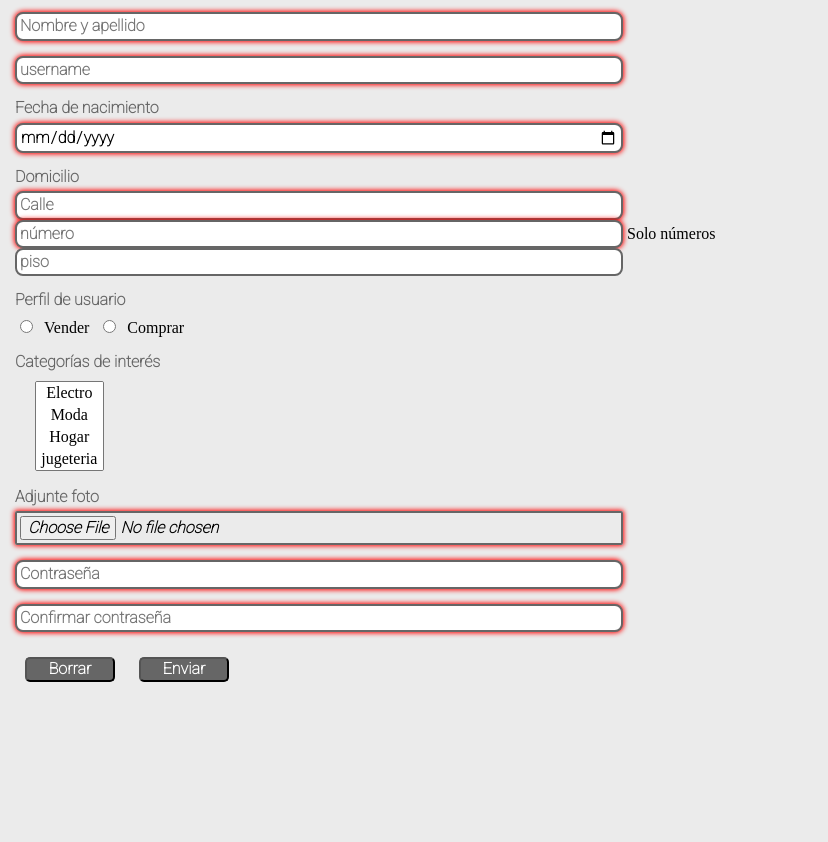
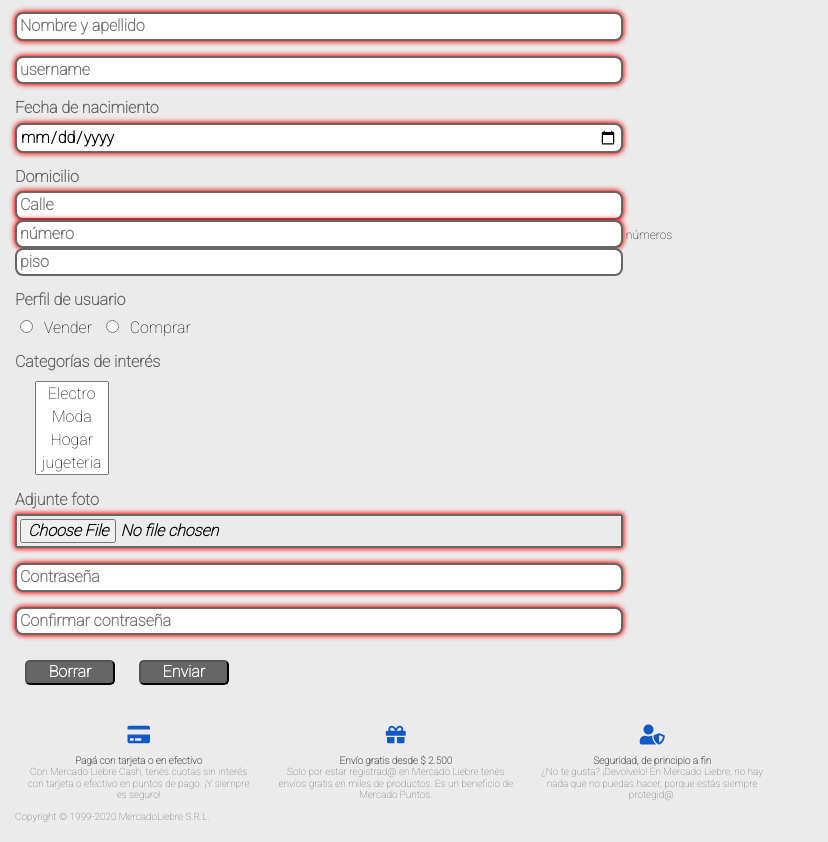
Before and after one commit to horaciogs/integrador01_Mercado_Liebre, a website: page views/register.html in a window 1280 px wide. Shown: the part 114-956 px from the top of the page, without its empty margins (0-828 px from the left). Before the commit the page ends 826 px from the top, so only its background shows below. Drawn offline with Linux system fonts and the light colour scheme; files that its build step writes are made by us from their sources.

Commit message:
encabezados y footer para login y register

```diff
--- a/public/css/styles-register-and-login.css
+++ b/public/css/styles-register-and-login.css
@@ -7,12 +7,17 @@ body {
     background-color: #ebebeb;
     margin: 20px 15px;
     max-width: 760px;
+
 }
 
 .body-header-loginAndReg {
     background-color: #EAC926;
     margin: 0px;
     padding: 15px
+}
+
+span {
+    font-size: 12px;
 }
 
 .header-logo-loginAndReg {
@@ -96,3 +101,11 @@ input:invalid {
 .form-button:hover {
     background-color: #0022aa;
 }
+
+.footer-login {
+    margin-top: 40px;
+}
+
+.footer-register {
+    margin-top: 20px;
+}
--- a/views/register.html
+++ b/views/register.html
@@ -10,8 +10,8 @@
     <link rel="preconnect" href="https://fonts.gstatic.com" crossorigin>
     <link href="https://fonts.googleapis.com/css2?family=Poppins:wght@200&family=Roboto:wght@100&display=swap" rel="stylesheet">
     <link href="./css/normalize.css" rel="stylesheet"/>
+    <link href="./css/styles.css" rel="stylesheet"/>
     <link href="./css/styles-register-and-login.css" rel="stylesheet"/>
-    <title>Mercado Liebre</title>
 </head>
 <body>
     <header class="body-header-loginAndReg">
@@ -33,7 +33,7 @@
         <div class="form-bloques">
             <label class="form-labels">Domicilio</label>
             <input type="text" name="street" placeholder="Calle" class="form-input" minlength="3" required>
-            <input type="number" name="number" placeholder="número" class="form-input" required><span> Solo números</span>
+            <input type="number" name="number" placeholder="número" class="form-input" required><span> números</span>
             <input type="text" name="place" placeholder="piso" class="form-input">
         </div>
         <div class="form-bloques">
@@ -68,5 +68,32 @@
         <button type="reset" class="form-button">Borrar</button>
         <button type="submit" class="form-button">Enviar</button>
     </form>
+    <footer class="footer-register">
+        <section>
+            <article>
+                <i class="fas fa-credit-card"></i>
+                <p><strong>Pagá con tarjeta o en efectivo</strong><br>
+                Con Mercado Liebre Cash, tenés cuotas sin interés con tarjeta o efectivo en
+                puntos de pago. ¡Y siempre es seguro!</p>
+            </article>
+
+            <article>
+                <i class="fas fa-gift"></i>
+                <p><strong>Envío gratis desde $ 2.500</strong><br>
+                Solo por estar registrad@ en Mercado Liebre tenés envíos gratis en miles de
+                productos. Es un beneficio de Mercado Puntos.</p>
+            </article>
+
+            <article>
+                <i class="fas fa-user-shield"></i>
+                <p><strong>Seguridad, de principio a fin</strong><br>
+                ¿No te gusta? ¡Devolvelo! En Mercado Liebre, no hay nada que no puedas hacer,
+                porque estás siempre protegid@.</p>
+            </article>
+        </section>
+        <div class="footer-final">
+            <p>Copyright © 1999-2020 MercadoLiebre S.R.L.</p>
+        </div>
+    </footer>
 </body>
 </html>
```
Also changed, not shown: views/login.html (+29 -4 lines).
